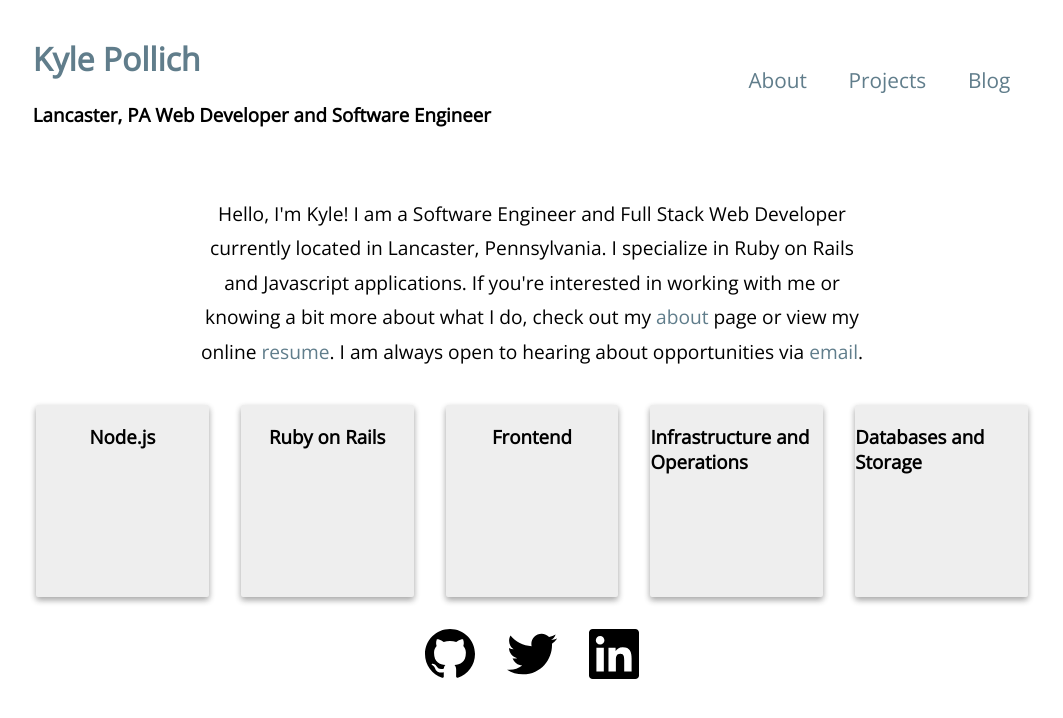
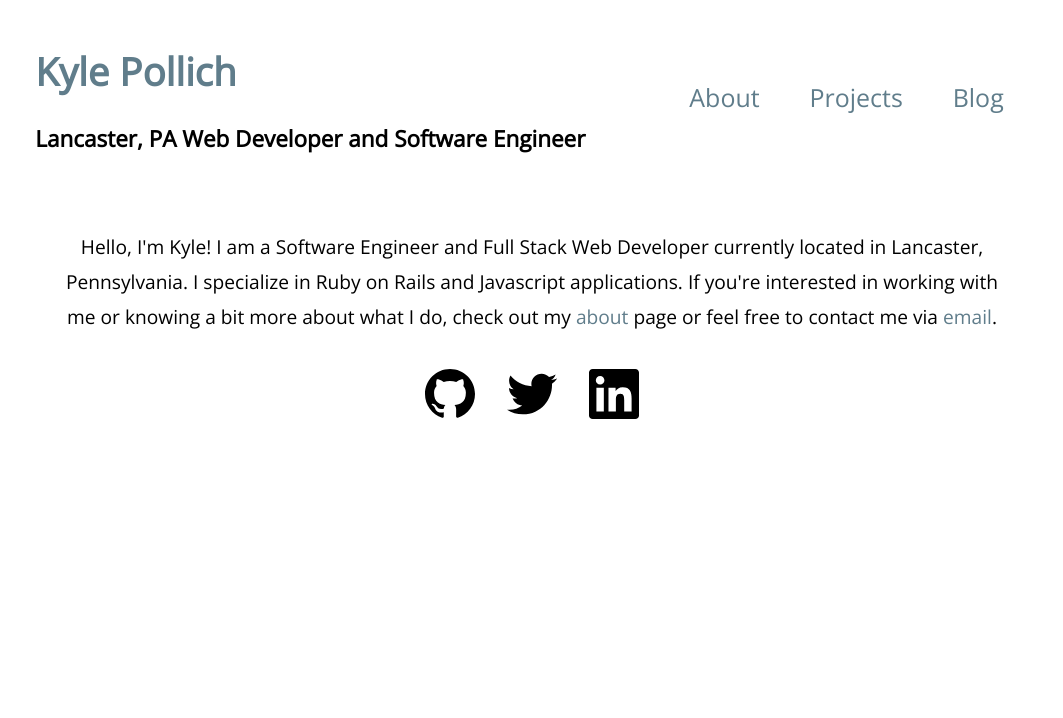
Before and after one commit to kpollich/contentful-blog, a React app: page / in a window 1280 px wide. Shown: the whole page, without its empty margins (108-1171 px from the left). Built offline with nearby package versions, Linux system fonts and the light colour scheme.

Commit message:
New prettier settings. Other WIP stuff

```diff
--- a/package.json
+++ b/package.json
@@ -24,7 +24,7 @@
   },
   "lint-staged": {
     "*.js": [
-      "prettier --write",
+      "prettier --write --single-quote --no-semi",
       "git add"
     ]
   }
--- /dev/null
+++ b/src/components/About/About.css
@@ -0,0 +1,12 @@
+.about-container {
+  width: 945px;
+  margin: auto;
+  font-size: 1.3em;
+  line-height: 1.5em;
+}
+
+.about-img {
+  border-radius: 100%;
+  height: 180px;
+  margin-top: 2em;
+}
--- a/src/components/About/index.js
+++ b/src/components/About/index.js
@@ -1,37 +1,52 @@
-import React, { Component } from "react";
+import React, { Component } from 'react'
 
-import Layout from "../Layout";
+import Layout from '../Layout'
+
+import './About.css'
 
 class About extends Component {
   render() {
     return (
       <Layout>
-        <div>
+        <div className="flex-container-centered">
+          <div className="about-container">
+            <h1 className="section-title">About</h1>
             <p>
               Hello! My name is Kyle Pollich, and I am a 23 year old software
               engineer located in Lancaster, Pennsylvania. I graduated from
-            Millersville University in 2015 with a degree in Computer Science. I
+              Millersville University in 2015 with a degree in Computer Science.
+              I
               work primarily with data driven web applications, e-commerce
               platforms, and RESTful API’s.
             </p>
 
             <p>
               I’m also a hobby programmer, and I love dabbling in new technology
-            when I can. In my free time, I’ve been learning React.js and honing
+              when I can. In my free time, I’ve been learning React.js and
+              honing
               my front end skills.
             </p>
 
             <p>
-            When I’m not writing code, I’m an avid guitarist and drummer as well
+              When I’m not writing code, I’m an avid guitarist and drummer as
+              well
               as a huge fan of esports. You can usually catch me on weekends
-            watching League of Legends or Counter Strike tournaments, or playing
+              watching League of Legends or Counter Strike tournaments, or
+              playing
               some competitive strategy games myself. Or you might find me
               relaxing with my wife Alex and our Bengal cat Sterling.
             </p>
           </div>
+
+          <img
+            className="about-img"
+            src="/img/myface.jpg"
+            alt="A portrait style photo of Kyle Pollich's face"
+          />
+        </div>
       </Layout>
-    );
+    )
   }
 }
 
-export default About;
+export default About
--- a/src/components/Header/Header.css
+++ b/src/components/Header/Header.css
@@ -1,5 +1,6 @@
 header {
   padding: 1em;
+  font-size: 1.2em;
 }
 
 .header-wrapper {
--- a/src/components/Header/index.js
+++ b/src/components/Header/index.js
@@ -1,7 +1,7 @@
-import React, { Component } from "react";
-import { Link } from "react-router-dom";
+import React, { Component } from 'react'
+import { Link } from 'react-router-dom'
 
-import "./Header.css";
+import './Header.css'
 
 class Header extends Component {
   render() {
@@ -9,20 +9,28 @@ class Header extends Component {
       <header>
         <div className="header-wrapper">
           <div className="header-left">
-            <h1><Link to="/">Kyle Pollich</Link></h1>
+            <h1 className="site-title">
+              <Link to="/">Kyle Pollich</Link>
+            </h1>
 
             <h3>Lancaster, PA Web Developer and Software Engineer</h3>
           </div>
 
           <ul className="nav-list">
-            <li><Link to="/about">About</Link></li>
-            <li><Link to="/projects">Projects</Link></li>
-            <li><Link to="/blog">Blog</Link></li>
+            <li>
+              <Link to="/about">About</Link>
+            </li>
+            <li>
+              <Link to="/projects">Projects</Link>
+            </li>
+            <li>
+              <Link to="/blog">Blog</Link>
+            </li>
           </ul>
         </div>
       </header>
-    );
+    )
   }
 }
 
-export default Header;
+export default Header
--- a/src/components/Home/Home.css
+++ b/src/components/Home/Home.css
@@ -1,6 +1,6 @@
 .home-blurb {
   font-size: 1.2em;
-  width: 65%;
+  width: 945px;
   text-align: center;
   line-height: 1.8em;
 }
--- a/src/components/Home/index.js
+++ b/src/components/Home/index.js
@@ -1,77 +1,24 @@
-import React, { Component } from "react";
-import { Link } from "react-router-dom";
+import React, { Component } from 'react'
+import { Link } from 'react-router-dom'
 
-import Layout from "../Layout";
-import SkillCard from "../SkillCard";
+import Layout from '../Layout'
 
-import "./Home.css";
+import './Home.css'
 
 class Home extends Component {
   render() {
-    // TODO: Put these in Contentful
-    const skills = [
-      {
-        title: "Node.js",
-        details: [
-          "RESTful API's",
-          "Microservices",
-          "Scalability and Performance",
-          "Express, hapi"
-        ]
-      },
-      {
-        title: "Ruby on Rails",
-        details: [
-          "Full stack web applications",
-          "Pure Rails API's",
-          "Spree Commerce, JSONAPI Resources, ActiveAdmin"
-        ]
-      },
-      {
-        title: "Frontend",
-        details: ["HTML", "CSS", "JavaScript", "jQuery", "React.js"]
-      },
-      {
-        title: "Infrastructure and Operations",
-        details: [
-          "Linux server administration",
-          "AWS",
-          "Docker, AWS ECS",
-          "Git, GitHub, Travis, CircleCI"
-        ]
-      },
-      {
-        title: "Databases and Storage",
-        details: ["MySQL", "Postgres", "Redis", "Elasticsearch", "MongoDB"]
-      }
-    ];
     return (
       <Layout>
         <div className="flex-container-centered">
           <p className="home-blurb">
             Hello, I'm Kyle! I am a Software Engineer and Full Stack Web
-            Developer
-            currently located in Lancaster, Pennsylvania. I specialize in Ruby
-            on
-            Rails and Javascript applications. If you're interested in working
-            with me or knowing a bit more about what I do, check out my{" "}
-            <Link to="/about">about</Link> page
-            or view my online{" "}
-            <Link to="/resume">
-              resume
-            </Link>. I am always open
-            to hearing about
-            opportunities via{" "}
-            <a href="mailto:kpollich1@gmail.com">
-              email
-            </a>.
+            Developer currently located in Lancaster, Pennsylvania. I specialize
+            in Ruby on Rails and Javascript applications. If you're interested
+            in working with me or knowing a bit more about what I do, check out
+            my <Link to="/about">about</Link> page or feel free to contact me
+            via{' '}
+            <a href="mailto:kpollich1@gmail.com">email</a>.
           </p>
-        </div>
-
-        <div className="flex-container-centered">
-          {skills.map(skill =>
-            <SkillCard title={skill.title} skills={skill.details} />
-          )}
         </div>
 
         <div className="flex-container-centered">
@@ -138,8 +85,8 @@ class Home extends Component {
           </div>
         </div>
       </Layout>
-    );
+    )
   }
 }
 
-export default Home;
+export default Home
--- a/src/components/PostList/index.js
+++ b/src/components/PostList/index.js
@@ -1,40 +1,40 @@
-import { createClient } from "contentful";
-import React, { Component } from "react";
+import { createClient } from 'contentful'
+import React, { Component } from 'react'
 
-import PostListItem from "../PostListItem";
+import PostListItem from '../PostListItem'
 
-import "./PostList.css";
+import './PostList.css'
 
-const SPACE_ID = "st2w4t2u7h9u";
+const SPACE_ID = 'st2w4t2u7h9u'
 const ACCESS_TOKEN =
-  "6ea446be4294a1b10532d55ce88067fef62df2c0d636240b524a25da7d93a353";
+  '6ea446be4294a1b10532d55ce88067fef62df2c0d636240b524a25da7d93a353'
 
 class PostList extends Component {
   constructor(props) {
-    super(props);
+    super(props)
 
-    this.state = { posts: [] };
+    this.state = { posts: [] }
   }
   componentDidMount() {
     const client = createClient({
       space: SPACE_ID,
       accessToken: ACCESS_TOKEN
-    });
+    })
 
     client
-      .getEntries({ content_type: "posts" })
+      .getEntries({ content_type: 'posts' })
       .then(response => {
-        const posts = response.items.map(item => item.fields);
+        const posts = response.items.map(item => item.fields)
 
-        this.setState({ posts });
+        this.setState({ posts })
       })
       .catch(error => {
-        console.error(error);
-      });
+        console.error(error)
+      })
   }
 
   render() {
-    const postNodes = this.state.posts.map(post => {
+    const postNodes = this.state.posts.reverse().map(post => {
       return (
         <PostListItem
           date={post.datePublished}
@@ -42,8 +42,8 @@ class PostList extends Component {
           subtitle={post.subtitle}
           key={post.title}
         />
-      );
-    });
+      )
+    })
 
     return (
       <div className="post-list-container">
@@ -52,8 +52,8 @@ class PostList extends Component {
           {postNodes}
         </ul>
       </div>
-    );
+    )
   }
 }
 
-export default PostList;
+export default PostList
--- a/src/components/SkillCard/SkillCard.css
+++ /dev/null
@@ -1,12 +0,0 @@
-.skill-card {
-  display: flex;
-  flex-direction: column;
-  align-items: center;
-  height: 12em;
-  width: 18em;
-  margin: 1em;
-}
-
-.skill-card ul {
-  padding: none;
-}
--- a/src/components/SkillCard/index.js
+++ /dev/null
@@ -1,39 +0,0 @@
-import React, { Component } from "react";
-
-import "./SkillCard.css";
-
-class SkillCard extends Component {
-  constructor(props) {
-    super(props);
-    this.state = { isActive: false };
-  }
-
-  setActive = e => {
-    e.preventDefault();
-    this.setState({ isActive: true });
-  };
-
-  setInactive = e => {
-    e.preventDefault();
-    this.setState({ isActive: false });
-  };
-
-  render() {
-    return (
-      <div
-        className="card skill-card"
-        onMouseEnter={this.setActive}
-        onMouseLeave={this.setInactive}
-      >
-        <h3>{this.props.title}</h3>
-
-        {this.state.isActive &&
-          <ul className="hover-reveal">
-            {this.props.skills.map(skill => <li>{skill}</li>)}
-          </ul>}
-      </div>
-    );
-  }
-}
-
-export default SkillCard;
--- a/src/index.css
+++ b/src/index.css
@@ -18,15 +18,13 @@ body {
 a {
   color: #607D8B;
   text-decoration: none;
-  transition: color .2s
+  transition: color .2s;
 }
 
 a:hover {
   color: #37474F;
 }
 
-.card {
-  background-color: #eee;
-  border-radius: 2px;
-  box-shadow: 0 3px 6px rgba(0,0,0,0.16), 0 3px 6px rgba(0,0,0,0.23);
+.section-title {
+  font-weight: normal;
 }
```
Also changed, not shown: src/components/Blog/index.js (+5 -5 lines), src/components/Layout/index.js (+5 -5 lines), src/components/PostListItem/index.js (+12 -8 lines), src/components/Projects/index.js (+4 -8 lines), src/index.js (+12 -12 lines), src/registerServiceWorker.js (+15 -15 lines), public/img/myface.jpg (added). Lines whose indentation alone changed are shown as unchanged.
